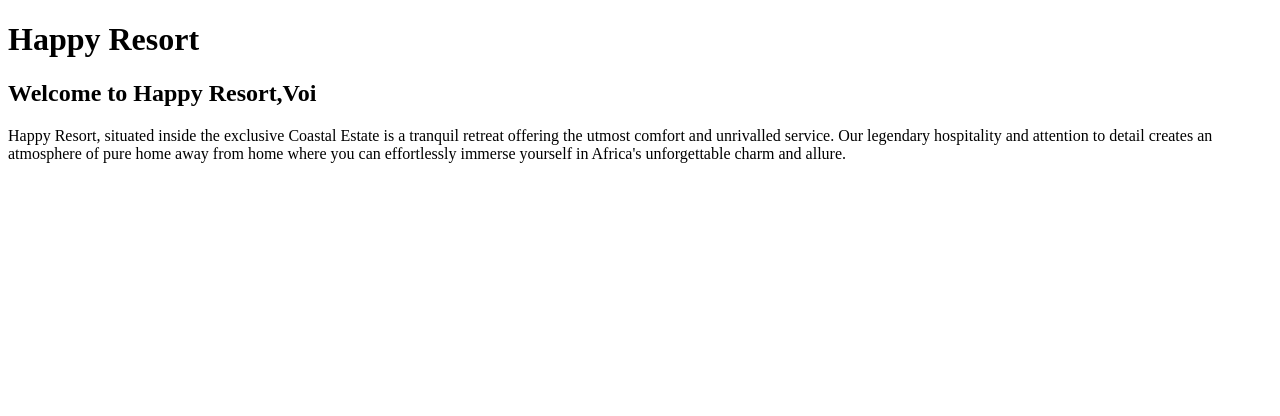
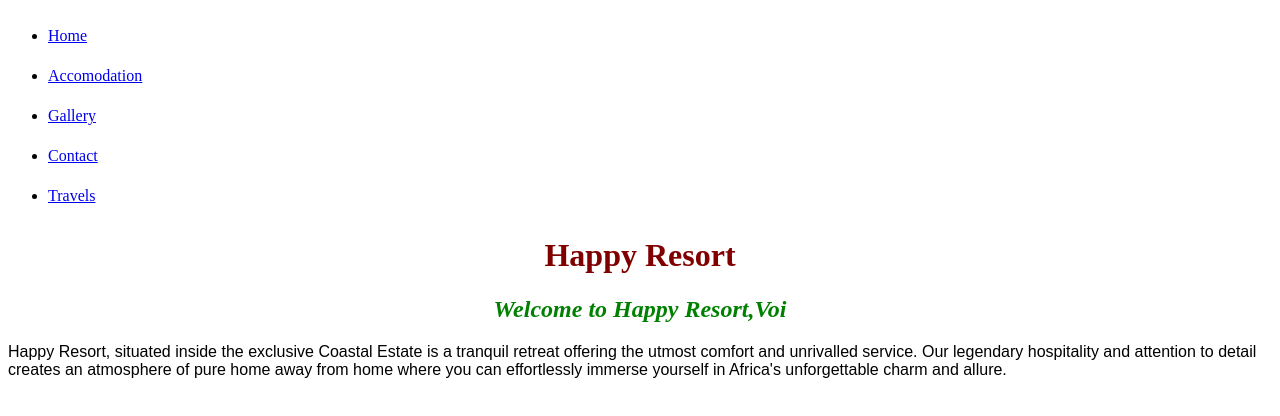
Before and after one commit to Eveline32/resort-website, a plain HTML site: page index.html in a window 1280 px wide. Drawn offline with Linux system fonts and the light colour scheme.

Commit message:
add a header, navigatione element and a list of pages then link them to each page respectively

```diff
--- a/css/styles.css
+++ b/css/styles.css
@@ -0,0 +1,15 @@
+h1 {
+  color: maroon;
+  text-align: center;
+}
+h2 {
+  color: green;
+  font-style: italic;
+  text-align: center;
+}
+p {
+  font-family: sans-serif;
+}
+ul {
+  line-height: 40px;
+}
--- a/index.html
+++ b/index.html
@@ -2,7 +2,19 @@
 <html lang="en" dir="ltr">
   <head>
     <meta charset="utf-8">
+        <link href="css/styles.css" rel="stylesheet" type="text/css">
     <title>Happy Resort</title>
+    <header>
+      <nav>
+        <ul>
+          <li><a href="index.html">Home</a></li>
+          <li><a href="accomodation.html">Accomodation</a></li>
+          <li><a href="galery.html">Gallery</a></li>
+          <li><a href="contact.html">Contact</a></li>
+          <li><a href="travels.html">Travels</a></li>
+            </ul>
+      </nav>
+    </header>
     <h1>Happy Resort</h1>
     <h2>Welcome to Happy Resort,Voi</h2>
     <p>Happy Resort, situated inside the exclusive Coastal Estate is a tranquil retreat offering the utmost comfort and unrivalled service. Our legendary hospitality and attention to detail creates an atmosphere of pure home away from home where you can effortlessly immerse yourself in Africa's unforgettable charm and allure.</p>
```
Also changed, not shown: photos/1.jpg (added), photos/2.jpg (added), photos/A1.jpg (added), photos/A2.jpg (added), photos/A3.jpg (added), photos/A4.jpg (added), photos/a.jpg (added), photos/b.jpg (added), photos/c.jpg (added), photos/d.jpg (added), photos/download.jpeg (added), photos/e.jpg (added), photos/f.jpg (added).
